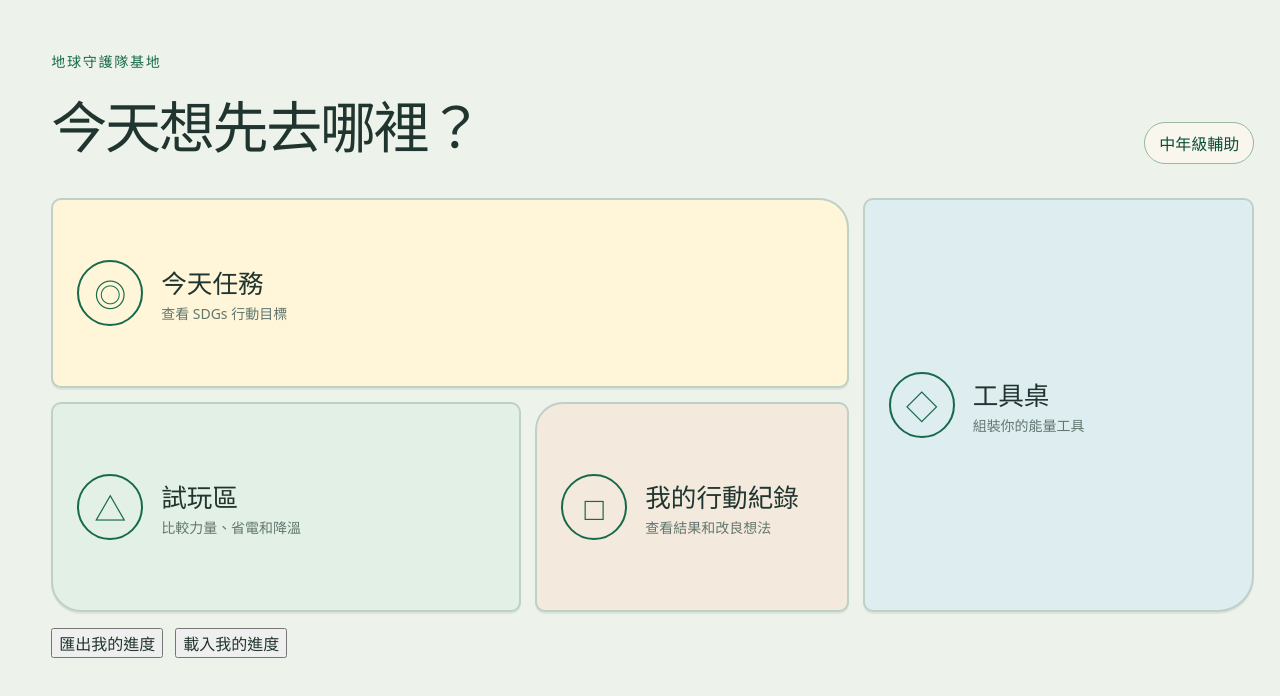
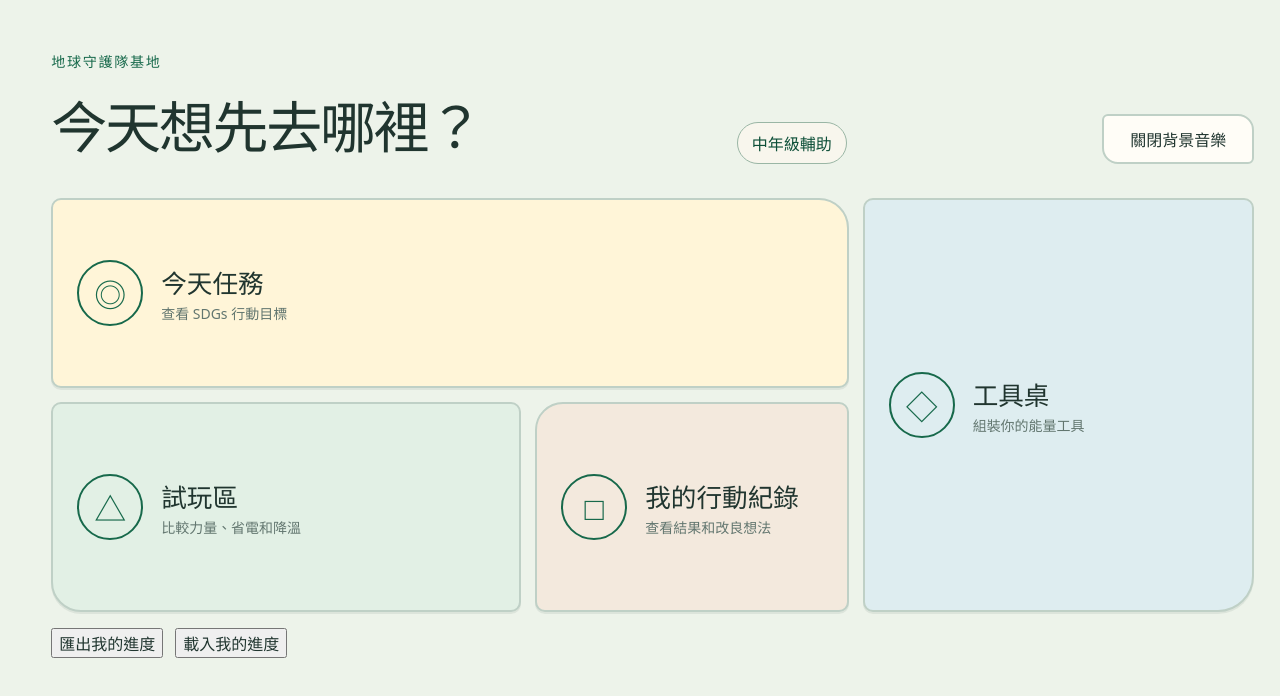
Before and after one commit to cagoooo/Shoot, a React (Vite) app in the folder app/: page / in a window 1280 px wide. Both pictures are taken after a click on the button "開始任務". Shown: the top 696 px of the page. Built offline with nearby package versions, Linux system fonts and the light colour scheme.

Commit message:
feat: let students toggle game music

```diff
--- a/app/src/App.tsx
+++ b/app/src/App.tsx
@@ -37,6 +37,7 @@ function AppContent() {
   } = useGameStore()
   const [parts, setParts] = useState<PartContent[]>([])
   const [contentLoadFailed, setContentLoadFailed] = useState(false)
+  const [audioMuted, setAudioMuted] = useState(false)
   const saveRepository = useMemo(() => createBrowserSaveRepository(), [])
   const audioAdapter = useMemo(
     () => new BrowserAudioAdapter(import.meta.env.BASE_URL),
@@ -48,6 +49,10 @@ function AppContent() {
   useEffect(() => {
     void audioAdapter.initialize()
   }, [audioAdapter])
+
+  useEffect(() => {
+    audio.setMuted(audioMuted)
+  }, [audio, audioMuted])
 
   useEffect(() => {
     const sceneByScreen: Record<typeof screen, AudioScene> = {
@@ -125,6 +130,8 @@ function AppContent() {
     return (
       <BaseScreen
         mode={mode}
+        audioMuted={audioMuted}
+        onAudioMutedChange={setAudioMuted}
         onNavigate={setScreen}
         onExportProgress={exportProgress}
         onImportProgress={importProgress}
--- a/app/src/ui/screens/BaseScreen.tsx
+++ b/app/src/ui/screens/BaseScreen.tsx
@@ -3,6 +3,8 @@ import { ProgressControls } from '../components/ProgressControls'
 
 interface BaseScreenProps {
   mode: LearningMode
+  audioMuted: boolean
+  onAudioMutedChange: (muted: boolean) => void
   onNavigate: (screen: GameScreen) => void
   onExportProgress: () => void
   onImportProgress: (serialized: string) => Promise<void>
@@ -22,6 +24,8 @@ const baseZones: Array<{
 
 export function BaseScreen({
   mode,
+  audioMuted,
+  onAudioMutedChange,
   onNavigate,
   onExportProgress,
   onImportProgress,
@@ -36,6 +40,14 @@ export function BaseScreen({
         <span className="mode-badge">
           {mode === 'middle-assist' ? '中年級輔助' : '高年級標準'}
         </span>
+        <button
+          className="secondary-button"
+          type="button"
+          aria-pressed={audioMuted}
+          onClick={() => onAudioMutedChange(!audioMuted)}
+        >
+          {audioMuted ? '開啟背景音樂' : '關閉背景音樂'}
+        </button>
       </header>
 
       <section className="base-map" aria-label="基地區域">
```
Also changed, not shown: 1 other file (tests, documents, lock files or other folders).
